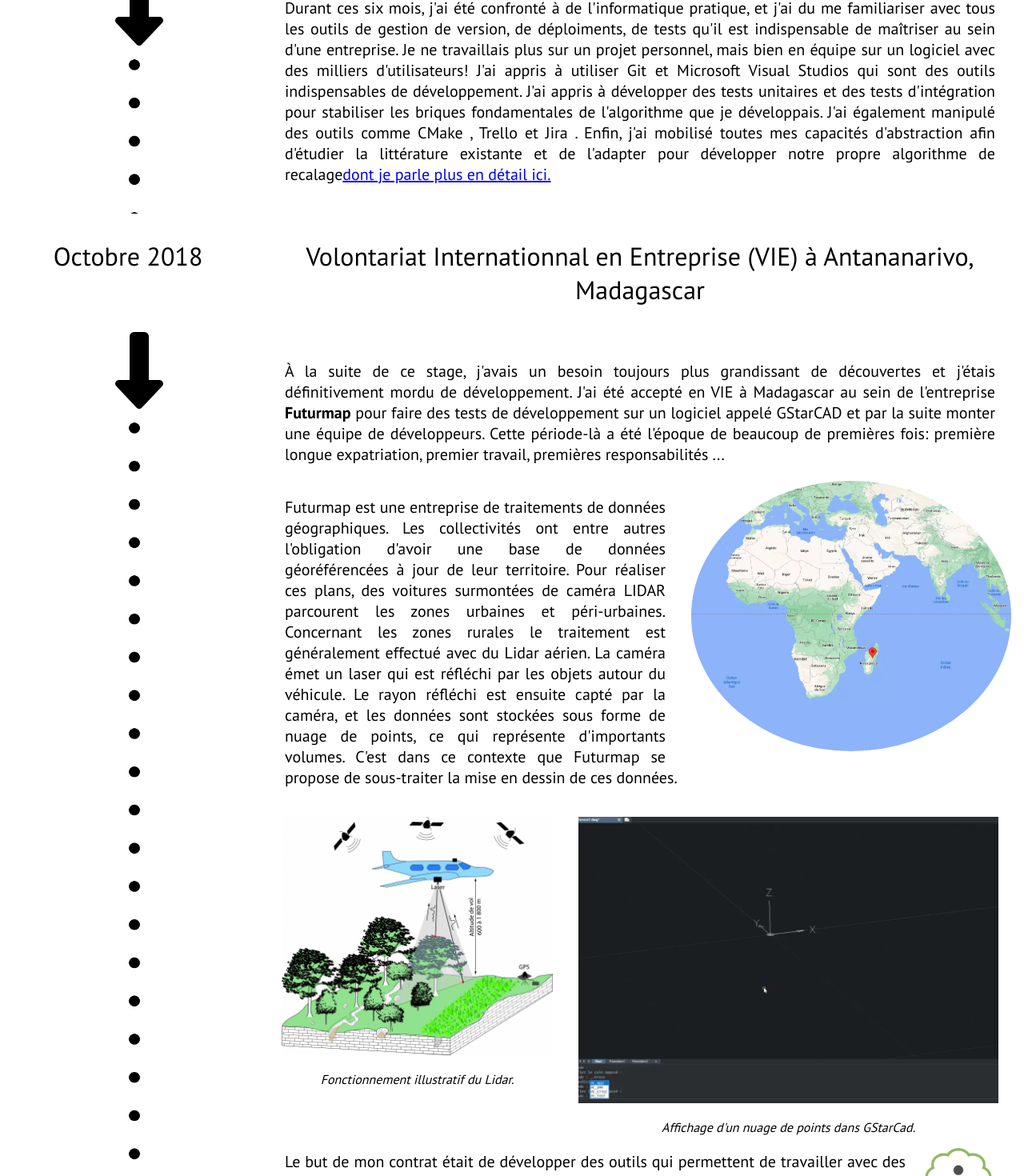
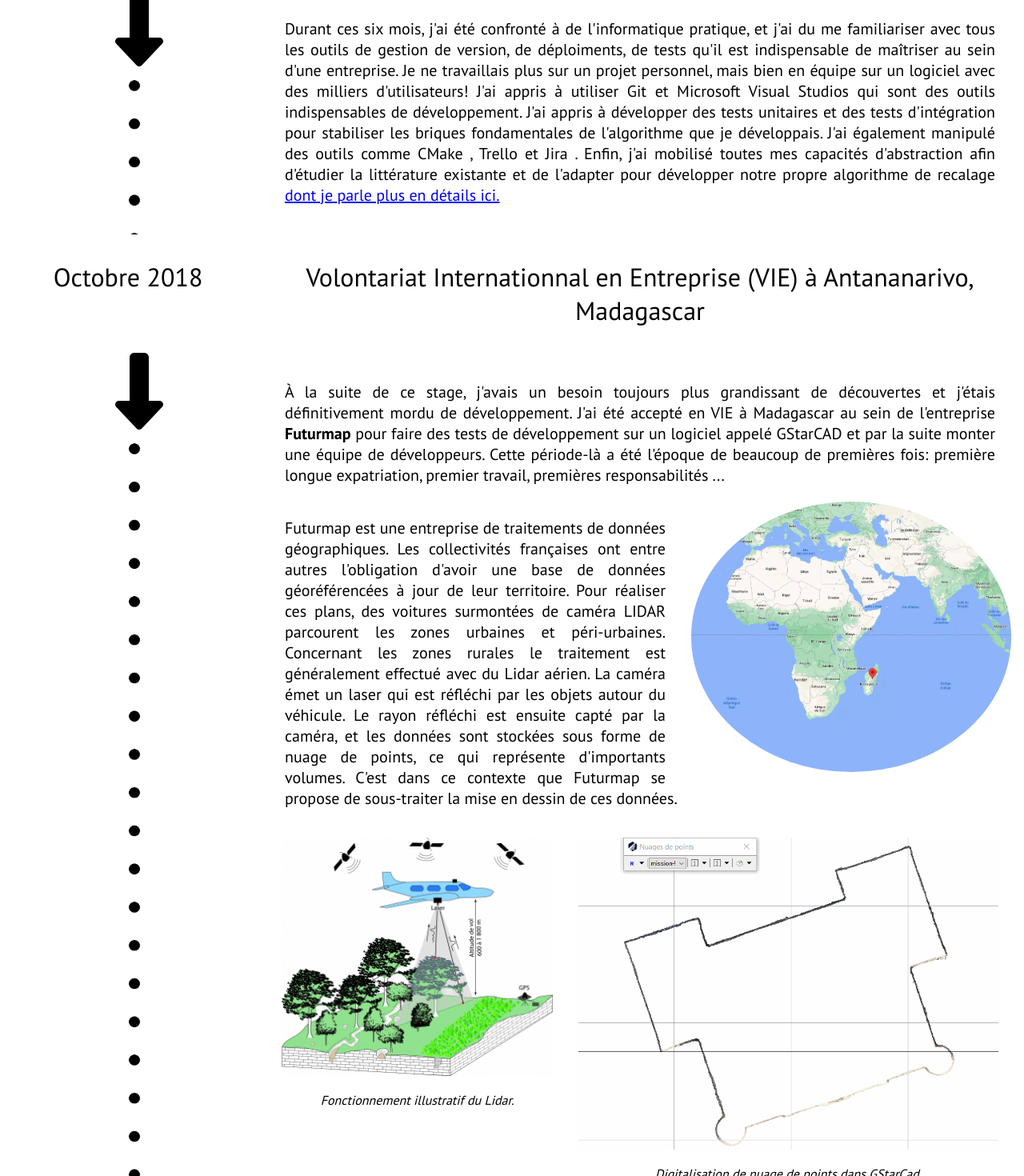
Before and after one commit to LambertDuran/professional-website, a React (Create React App) app: page /experiences in a window 1280 px wide. Shown: the part 1151-2621 px from the top of the page at 80% size. Built offline with nearby package versions, Linux system fonts and the light colour scheme.

Commit message:
Corrections diverses

```diff
--- a/src/components/pages/Cv.js
+++ b/src/components/pages/Cv.js
@@ -1,6 +1,6 @@
 import pdfFile from "../../pdf/CV_Lambert_Duran.pdf";
 
-import React, { useState, useEffect } from "react";
+import React, { useState } from "react";
 import { Document, Page } from "react-pdf/dist/esm/entry.webpack5";
 import "./Cv.css";
 
@@ -13,13 +13,7 @@ const Cv = () => {
     left: "-10px",
   };
 
-  const [windowWidth, setWindowWidth] = useState(0);
-  const [scale, setScale] = useState(1.5);
-
-  useEffect(() => {
-    setWindowWidth(window.innerWidth);
-    setScale(windowWidth / 1000);
-  }, [windowWidth]);
+  const [scale] = useState(window.innerWidth / 800);
 
   return (
     <>
--- a/src/components/pages/Experiences.js
+++ b/src/components/pages/Experiences.js
@@ -6,7 +6,7 @@ import riga from "../../images/riga.webp";
 import riga2 from "../../images/riga2.webp";
 import mada from "../../images/madagascar.webp";
 import lidar from "../../images/lidar.webp";
-import pointCloud from "../../images/pointcloud.webp";
+import pointCloud from "../../images/digit.gif";
 import pcl from "../../images/pcl.webp";
 import geoCouche from "../../images/geocouche.webp";
 import geoCoupe from "../../images/geocoupe.webp";
@@ -85,9 +85,9 @@ function Experiences() {
               des exercices de <strong>Python et C++</strong> sur CodingGame.
               J'ai pris beaucoup de plaisir à cette époque à apprendre à coder
               et j'ai commencé à chercher un stage en algorithmique. Finalement,
-              j'ai trouvé un stage de développement
-              <strong>ThermoFisher Scientific</strong>, entreprise de logiciels
-              dans le secteur de l'imagerie médicale.
+              j'ai trouvé un stage de développement chez
+              <strong> ThermoFisher Scientific</strong>, entreprise américaine
+              de logiciels dans le secteur de l'imagerie médicale.
             </p>
           </section>
         </div>
@@ -114,9 +114,9 @@ function Experiences() {
               également manipulé des outils comme CMake , Trello et Jira .
               Enfin, j'ai mobilisé toutes mes capacités d'abstraction afin
               d'étudier la littérature existante et de l'adapter pour développer
-              notre propre algorithme de recalage
+              notre propre algorithme de recalage{" "}
               <a href={pfe_rapport} download="Recalage_Elastique.pdf">
-                dont je parle plus en détail ici.
+                dont je parle plus en détails ici.
               </a>
             </p>
           </section>
@@ -144,10 +144,10 @@ function Experiences() {
             <img className="map" src={mada} alt="Localistation Mada"></img>
             <p>
               Futurmap est une entreprise de traitements de données
-              géographiques. Les collectivités ont entre autres l'obligation
-              d'avoir une base de données géoréférencées à jour de leur
-              territoire. Pour réaliser ces plans, des voitures surmontées de
-              caméra LIDAR parcourent les zones urbaines et péri-urbaines.
+              géographiques. Les collectivités françaises ont entre autres
+              l'obligation d'avoir une base de données géoréférencées à jour de
+              leur territoire. Pour réaliser ces plans, des voitures surmontées
+              de caméra LIDAR parcourent les zones urbaines et péri-urbaines.
               Concernant les zones rurales le traitement est généralement
               effectué avec du Lidar aérien. La caméra émet un laser qui est
               réfléchi par les objets autour du véhicule. Le rayon réfléchi est
@@ -174,7 +174,7 @@ function Experiences() {
                   alt="Chargement dans le logiciel"
                 ></img>
                 <figcaption className="caption">
-                  Affichage d'un nuage de points dans GStarCad.
+                  Digitalisation de nuage de points dans GStarCad.
                 </figcaption>
               </figure>
             </div>
@@ -182,13 +182,14 @@ function Experiences() {
             <p>
               Le but de mon contrat était de développer des outils qui
               permettent de travailler avec des nuages de points dans
-              <strong>GStarCAD, clone chinois d'AutoCAD</strong> dont la license
-              coûte moins cher. Mais de paire avec le prix inférieur, les
-              fonctionnalités du logiciel sont également inférieures, notamment
-              concernant les nuages de points. Ma mission dans l'entreprise a
-              été d'oeuvrer au développement de GStarCAD en vue de son adoption
-              totale en production (on parle de plus de 250 dessinateurs). Cette
-              mission de VIE s'est découpée en trois parties:
+              <strong> GStarCAD, clone chinois d'AutoCAD</strong> dont la
+              license coûte moins cher. Mais de paire avec le prix inférieur,
+              les fonctionnalités du logiciel sont également inférieures,
+              notamment concernant les nuages de points. Ma mission dans
+              l'entreprise a été d'oeuvrer au développement de GStarCAD en vue
+              de son adoption totale en production (on parle de plus de 250
+              dessinateurs). Cette mission de VIE s'est découpée en trois
+              parties:
             </p>
             <p>
               {"\u2022 "} Compiler la librairie C++ Open Source de nuages de
@@ -206,10 +207,10 @@ function Experiences() {
             <p>
               {"\u2022 "} Six mois plus tard, les tests d'intégration de l'objet
               nuage étant concluants, j'ai
-              <strong>recruté trois développeurs et un alternant</strong>
+              <strong> recruté trois développeurs et un alternant </strong>
               malgache. Le but de cette équipe était notamment d'accompagner la
               croissance et le développement de l'entreprise en mettant en place
-              de nouvelles méthodes techniques de dessin et de contrôle qualité.
+              de nouvelles méthodes de dessin et de contrôle qualité.
             </p>
             <p>
               {"\u2022 "} La seconde année de mon VIE j'avais à la fois une
@@ -237,7 +238,7 @@ function Experiences() {
               tracer des "Bounding Box" sur des objets ponctuels tels que les
               bouches à clefs, les regards, les bornes à incendie etc...
               Cependant la précision exigée par les clients ne nous permettaient
-              pas d'utiliser l'algorithme de deep learning pour du dessin pure
+              pas d'utiliser l'algorithme de deep learning pour du dessin pur,
               mais plutôt pour effectuer un contrôle entre les objets détectés
               et ceux dessinés en prodution.
             </p>
@@ -314,9 +315,9 @@ function Experiences() {
             </p>
             <p>
               En parallèle, j'ai commencé à travailler avec un client contacté
-              via la plateforme Malt. J'ai ainsi rejoint une équipe de quatre /
-              cinq développeurs et le projet était de développer une application
-              de gestion de projets, de tâches et de ressources pour le monde
+              via la plateforme Malt. J'ai ainsi rejoint une équipe de quatre
+              développeurs et le projet était de développer une application de
+              gestion de projets, de tâches et de ressources pour le monde
               industriel. J'ai directement mis en pratique les connaissances
               acquises sur les technologies React et NodeJS et le combo cours /
               projet m'a permis de progresser très rapidement.
--- a/src/components/pages/Hobbies.css
+++ b/src/components/pages/Hobbies.css
@@ -55,10 +55,8 @@
 }
 
 .carousel_container{
-    display: flex;
-    padding: 0 2em 0 2em;
-    justify-content: center;
-    align-items: center;
+    width: 100%;
+    padding: 2em;
 }
 
 .moto_li{
@@ -77,8 +75,10 @@
 
 .music_text{
     display: flex;
+    justify-content: center;
     padding: 2em;
     font-size: 20px;
+    text-align: justify;
 }
 
 @media screen and (max-width: 960px) {
@@ -95,6 +95,6 @@
         row-gap: 2em;
     }
     .carousel_container{
-        zoom: 75%
+        padding: 1em;
     }
 }
--- a/src/components/pages/Hobbies.js
+++ b/src/components/pages/Hobbies.js
@@ -144,7 +144,6 @@ export default function Hobbies() {
             dynamicHeight={true}
             swipeable={true}
             showArrows={false}
-            interval={5000}
           >
             {mada_img.map((img) => {
               return (
@@ -168,7 +167,6 @@ export default function Hobbies() {
             dynamicHeight={true}
             swipeable={true}
             showArrows={false}
-            interval={5000}
           >
             {rando_img.map((img) => {
               return (
```
Also changed, not shown: src/images/digit.gif (added), 1 other file (tests, documents, lock files or other folders).
